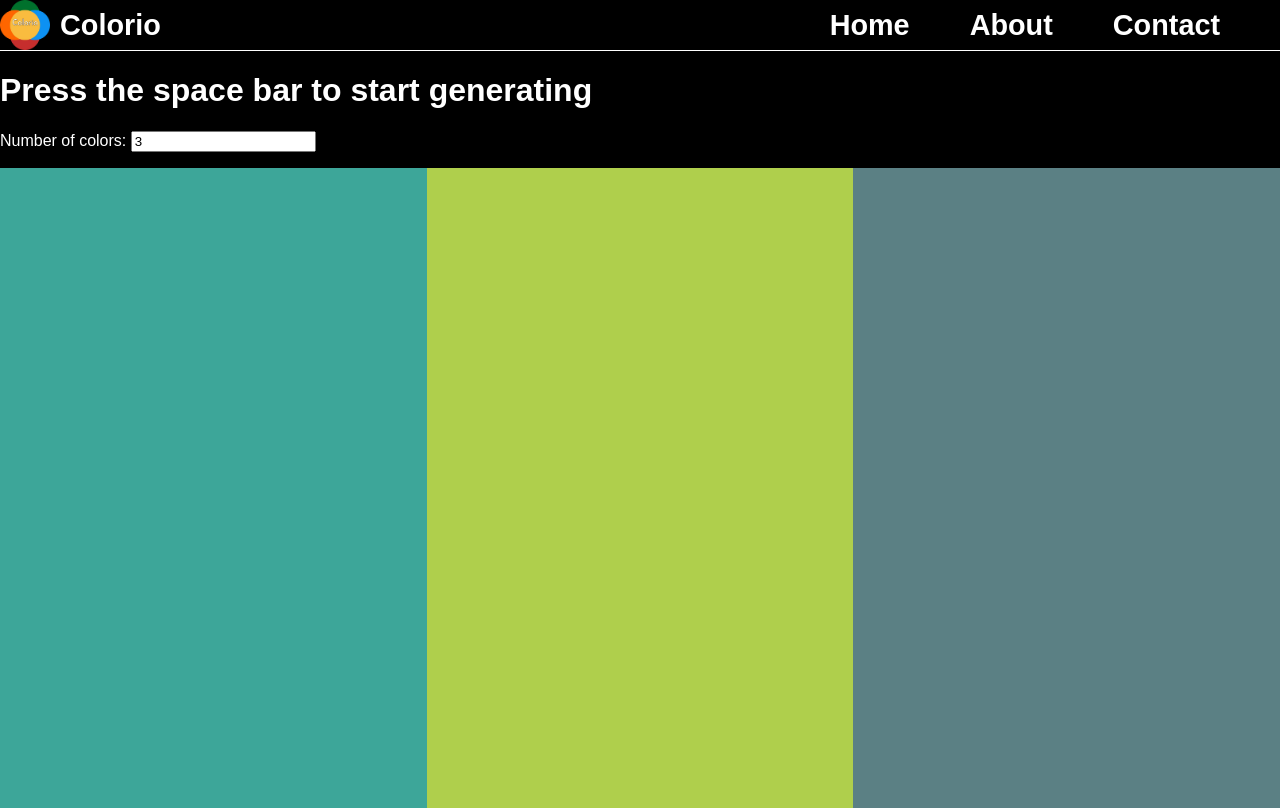
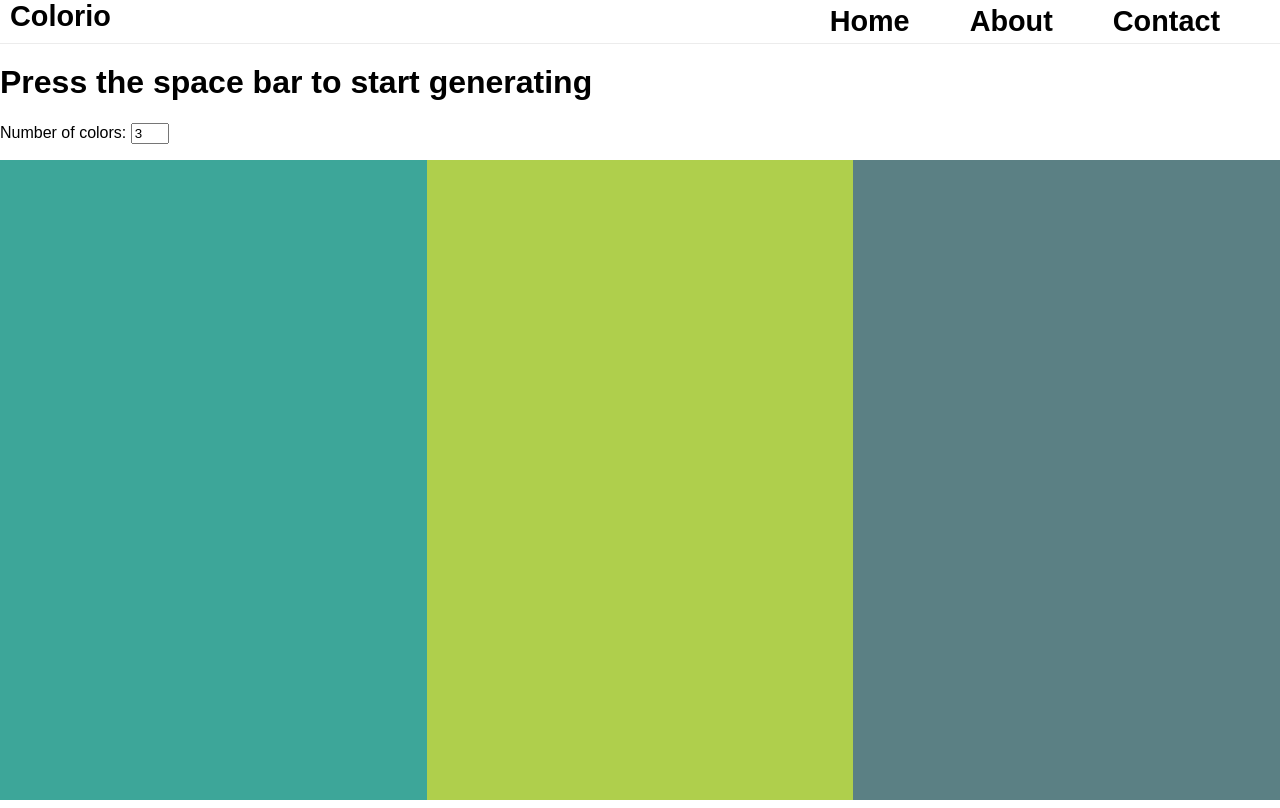
Before and after one commit to QuinnOtto/Colorio, a plain HTML site: page index.html in a window 1280 px wide. Drawn offline with Linux system fonts and the light colour scheme; a web font is replaced by a local one.

Commit message:
updated smal things

```diff
--- a/index.html
+++ b/index.html
@@ -16,7 +16,6 @@
 <body>
     <header id="header_container">
         <div id="headerLeft_wrapper">
-            <img id="header_logo" src="logo.png" alt="">
             <a id="header_title">Colorio</a>
         </div>
         <nav id="nav_wrapper">
--- a/script.js
+++ b/script.js
@@ -21,7 +21,13 @@ function randomColor() {
 }
 
 document.addEventListener("keydown", function(event) {
-    if (event.code === "Space") {
+    const numColors = document.getElementById("numColors").value;
+
+    if (numColors > 20) {
+        alert("You cant enter a number bigger than 20");
+    } else if (numColors <= 0) {
+        alert("You cant enter a number smaller than 0");
+    } else if (event.code === "Space") {
         randomColor();
     }
 });
--- a/style.css
+++ b/style.css
@@ -4,8 +4,8 @@
 body {
     margin: 0;
     padding: 0;
-    background-color: black;
-    color: #fff;
+    background-color: #fff;
+    color: black;
 }
 p,
 a {
@@ -30,16 +30,17 @@ a {
     display: flex;
     align-items: center;
     justify-content: space-between;
-    border-bottom: 1px solid #fff;
+    box-shadow: rgba(0, 0, 0, 0.075) 0 1px;
 }
 #headerLeft_wrapper {
     display: flex;
     flex-direction: row;
     align-items: center;
+    margin-bottom: 10px;
 }
 #header_title {
     margin-left: 10px;
-    color: #fff;
+    color: black;
     font-weight:  bolder;
     font-family: "Sour Gummy", sans-serif;
     font-size: 1.8rem;
@@ -54,7 +55,7 @@ a {
 #nav_wrapper a {
     margin-right: 60px;
     text-decoration: none;
-    color: #fff;
+    color: black;
     font-weight:  bolder;
     font-family: "Sour Gummy", sans-serif;
     font-size: 1.8rem;
@@ -63,3 +64,6 @@ a {
 #nav_wrapper a:hover {
     color: beige;
 }
+#numColors {
+    width: 30px;
+}
```
